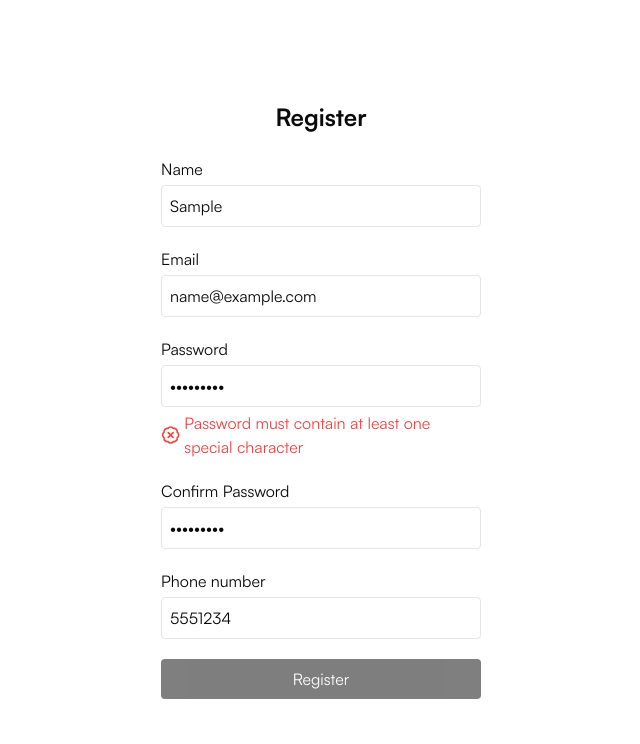
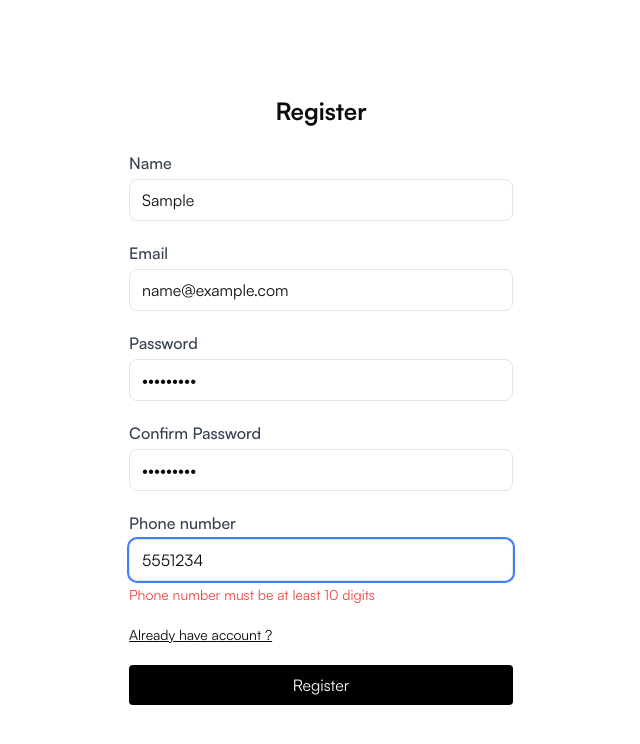
Before and after one commit to omargamal510/shopco, a Next.js app: page /register in a window 1280 px wide. Both pictures are taken after typing "Sample", "name@example.com", "Sample123", "Sample123", "5551234" into the empty fields and a click on the button "Register". Shown: the top 744 px of the page, without its empty margins (319-959 px from the left). Built offline with nearby package versions, Linux system fonts and the light colour scheme; no server answers; what @heroui/react would draw is missing.

Commit message:
[FIINSH , MODIFY] finish auth , modify general settings

```diff
--- a/package.json
+++ b/package.json
@@ -21,12 +21,13 @@
     "embla-carousel-react": "^8.6.0",
     "framer-motion": "^12.7.3",
     "heroui-cli": "^1.2.2",
+    "js-cookie": "^3.0.5",
     "lucide-react": "^0.488.0",
     "next": "15.3.0",
     "next-themes": "^0.4.6",
     "react": "^19.0.0",
     "react-dom": "^19.0.0",
-    "react-hook-form": "^7.62.0",
+    "react-hook-form": "^7.66.0",
     "swiper": "^11.2.6",
     "tailwind-merge": "^3.2.0",
     "tailwindcss-animate": "^1.0.7",
@@ -36,6 +37,7 @@
   "devDependencies": {
     "@eslint/eslintrc": "^3",
     "@tailwindcss/postcss": "^4",
+    "@types/js-cookie": "^3.0.6",
     "@types/node": "^20",
     "@types/react": "^19",
     "@types/react-dom": "^19",
--- /dev/null
+++ b/src/app/(auth)/login/login-schema.ts
@@ -0,0 +1,9 @@
+// 🧩 1. Define Zod schema
+import { z } from "zod";
+export const loginSchema = z.object({
+  email: z.string().email("Invalid email address"),
+  password: z
+    .string()
+    .min(6, "Password must be at least 6 characters")
+    .regex(/[A-Z]/, "Password must contain at least one uppercase letter"),
+});
--- a/src/app/(auth)/login/page.tsx
+++ b/src/app/(auth)/login/page.tsx
@@ -1,49 +1,175 @@
 "use client";
 
-import { loginAction } from "@/app/(auth)/auth-actions/login-action";
-import { LoginState } from "@/types/auth-types";
-import Spinner from "@/ui/Spinner";
-import { useActionState } from "react";
+import { loginSchema } from "@/app/(auth)/login/login-schema";
+import { LoginForm, RegisterForm } from "@/types/auth-types";
+import { zodResolver } from "@hookform/resolvers/zod";
+import { useEffect, useState } from "react";
+import { useForm, SubmitHandler } from "react-hook-form";
+import Cookies from "js-cookie";
+import { useRouter } from "next/navigation";
+import useAuthToken from "@/store/AuthStore";
+import Link from "next/link";
 
-export default function LoginPage() {
-  // initial state
+// 🧩 1. Define Zod schema
 
-  const [state, formAction, isPending] = useActionState<LoginState, FormData>(
-    loginAction,
-    { error: undefined, success: false, user: undefined, type: undefined }
+// 🧠 Infer the TypeScript type from Zod
+
+const Login = () => {
+  const [generalError, setGeneralError] = useState("");
+  const [successMessage, setSuccessMessage] = useState("");
+  const [loading, setLoading] = useState(false);
+  const router = useRouter();
+  const token = useAuthToken((state) => state.token);
+  const setToken = useAuthToken((state) => state.setToken);
+
+  // 🧩 2. Connect Zod schema with React Hook Form
+  const {
+    register,
+    handleSubmit,
+    formState: { errors },
+  } = useForm<LoginForm>({
+    resolver: zodResolver(loginSchema),
+    defaultValues: {
+      email: "",
+      password: "",
+    },
+  });
+
+  // 🧩 3. Handle form submit
+  const onSubmit: SubmitHandler<LoginForm> = async (data) => {
+    setGeneralError("");
+    setSuccessMessage("");
+    setLoading(true);
+
+    try {
+      const response = await fetch(
+        `${process.env.NEXT_PUBLIC_API_BASE_URL}api/v1/auth/signin`,
+        {
+          method: "POST",
+          headers: {
+            Accept: "application/json",
+            "Content-Type": "application/json",
+          },
+          body: JSON.stringify(data),
+        }
       );
 
+      const userData = await response.json();
+
+      if (!response.ok) {
+        throw new Error(userData.message || "Signup failed");
+      }
+
+      setSuccessMessage("Login successful! 🎉");
+      console.log("User registered:", userData);
+
+      // Optional redirect / token handling
+      Cookies.set("authToken", userData.token, { expires: 30 });
+      setToken(userData.token);
+      router.push("/");
+    } catch (err: any) {
+      setGeneralError(err.message || "Something went wrong, please try again.");
+    } finally {
+      setLoading(false);
+    }
+  };
+
+  // 🧩 4. UI
   return (
-    <div className="flex flex-col items-center justify-center h-screen">
-      <h2 className="text-2xl font-bold mb-6">Login</h2>
+    <div className="flex flex-col items-center justify-center h-screen px-4">
+      <h2 className="text-2xl font-bold mb-6">Register</h2>
 
-      <form action={formAction} className="flex flex-col gap-4 w-80">
+      <form
+        onSubmit={handleSubmit(onSubmit)}
+        className="flex flex-col gap-5 w-full max-w-sm"
+      >
+        {/* Name */}
+
+        {/* Email */}
+        <div className="flex flex-col">
+          <label htmlFor="email" className="mb-1 font-medium text-gray-700">
+            Email
+          </label>
           <input
+            {...register("email")}
+            id="email"
             type="email"
-          name="email"
-          placeholder="Email"
-          className="border rounded p-2"
-          required
+            placeholder="example@gmail.com"
+            className="border rounded-lg px-3 py-2 focus:outline-none focus:ring-2 focus:ring-blue-500"
           />
+          {errors.email && (
+            <p className="text-red-500 text-sm mt-1">{errors.email.message}</p>
+          )}
+        </div>
+
+        {/* Password */}
+        <div className="flex flex-col">
+          <label htmlFor="password" className="mb-1 font-medium text-gray-700">
+            Password
+          </label>
           <input
+            {...register("password")}
+            id="password"
             type="password"
-          name="password"
-          placeholder="Password"
-          className="border rounded p-2"
-          required
+            placeholder="Enter your password"
+            className="border rounded-lg px-3 py-2 focus:outline-none focus:ring-2 focus:ring-blue-500"
           />
+          {errors.password && (
+            <p className="text-red-500 text-sm mt-1">
+              {errors.password.message}
+            </p>
+          )}
+        </div>
 
+        <Link className="underline text-sm" href={"/register"}>
+          Create new account
+        </Link>
+
+        {/* Submit Button */}
         <button
           type="submit"
-          disabled={isPending}
+          disabled={loading}
           className="bg-black flex items-center justify-center text-white py-2 rounded hover:bg-gray-800 disabled:opacity-50"
         >
-          {isPending ? <Spinner /> : "Login"}
+          {loading ? (
+            <span className="flex items-center gap-2">
+              <svg
+                className="animate-spin h-5 w-5 text-white"
+                xmlns="http://www.w3.org/2000/svg"
+                fill="none"
+                viewBox="0 0 24 24"
+              >
+                <circle
+                  className="opacity-25"
+                  cx="12"
+                  cy="12"
+                  r="10"
+                  stroke="currentColor"
+                  strokeWidth="4"
+                ></circle>
+                <path
+                  className="opacity-75"
+                  fill="currentColor"
+                  d="M4 12a8 8 0 018-8v4l3-3-3-3v4a8 8 0 100 16v-4l-3 3 3 3v-4a8 8 0 01-8-8z"
+                ></path>
+              </svg>
+              Loading...
+            </span>
+          ) : (
+            "Login"
+          )}
         </button>
       </form>
 
-      {/* Errors */}
-      {state.error && <p className="text-red-500 mt-4">{state.error}</p>}
+      {generalError && (
+        <p className="text-red-500 text-center mt-4">{generalError}</p>
+      )}
+
+      {successMessage && (
+        <p className="text-green-600 text-center mt-4">{successMessage}</p>
+      )}
     </div>
   );
-}
+};
+
+export default Login;
--- a/src/app/(auth)/register/page.tsx
+++ b/src/app/(auth)/register/page.tsx
@@ -1,102 +1,221 @@
 "use client";
 
-import { registerInputData } from "@/app/(auth)/register/register-data";
-import registerAction from "@/app/(auth)/auth-actions/register-action";
-import { InputsInterface } from "@/types/auth-types";
-import InputError from "@/ui/InputError";
-import Spinner from "@/ui/Spinner";
-import { isValidEmail, isValidPassword } from "@/utils/auth-utils";
-import { BadgeX } from "lucide-react";
-import { useActionState, useRef, useState } from "react";
+import { registerSchema } from "@/app/(auth)/register/register-schema";
+import useAuthToken from "@/store/AuthStore";
+import { RegisterForm } from "@/types/auth-types";
+import { zodResolver } from "@hookform/resolvers/zod";
+import { useRouter } from "next/navigation";
+import { useState } from "react";
+import Cookies from "js-cookie";
+import { useForm, SubmitHandler } from "react-hook-form";
+import Link from "next/link";
 
 const Register = () => {
-  const [data, formAction, isPending] = useActionState(registerAction, {
-    error: undefined,
-    success: undefined,
+  const [generalError, setGeneralError] = useState("");
+  const [successMessage, setSuccessMessage] = useState("");
+  const [loading, setLoading] = useState(false);
+  const router = useRouter();
+  const setToken = useAuthToken((state) => state.setToken);
+
+  const {
+    register,
+    handleSubmit,
+    formState: { errors },
+  } = useForm<RegisterForm>({
+    resolver: zodResolver(registerSchema),
+    defaultValues: {
+      name: "",
+      email: "",
+      password: "",
+      rePassword: "",
+      phone: "",
+    },
   });
 
-  const [errors, setErrors] = useState<InputsInterface>({
-    name: null,
-    email: null,
-    password: null,
-    rePassword: null,
-    phone: null,
-  });
+  const onSubmit: SubmitHandler<RegisterForm> = async (data) => {
+    setGeneralError("");
+    setSuccessMessage("");
+    setLoading(true);
 
-  const inputsRef = useRef<(HTMLInputElement | null)[]>([]);
+    try {
+      const response = await fetch(
+        `${process.env.NEXT_PUBLIC_API_BASE_URL}api/v1/auth/signup`,
+        {
+          method: "POST",
+          headers: {
+            Accept: "application/json",
+            "Content-Type": "application/json",
+          },
+          body: JSON.stringify(data),
+        }
+      );
 
-  const handleErrorChange = () => {
-    const newErrors: InputsInterface = {
-      name:
-        (inputsRef.current[0]?.value ?? "").length === 0
-          ? null // don’t show error if empty
-          : (inputsRef.current[0]?.value ?? "").length < 3
-          ? "Name must be more than 2 characters"
-          : null,
+      const userData = await response.json();
 
-      email:
-        (inputsRef.current[1]?.value ?? "").length === 0
-          ? null
-          : isValidEmail(inputsRef.current[1]?.value ?? ""),
+      if (!response.ok) {
+        throw new Error(userData.message || "Signup failed");
+      }
 
-      password:
-        (inputsRef.current[2]?.value ?? "").length === 0
-          ? null
-          : isValidPassword(inputsRef.current[2]?.value ?? ""),
+      setSuccessMessage("Registration successful! 🎉");
+      console.log("User registered:", userData);
 
-      rePassword: errors.rePassword,
-      phone: errors.phone,
-    };
-
-    setErrors(newErrors);
+      Cookies.set("authToken", userData.token, { expires: 30 });
+      setToken(userData.token);
+      router.push("/");
+    } catch (err: any) {
+      setGeneralError(err.message || "Something went wrong, please try again.");
+    } finally {
+      setLoading(false);
+    }
   };
 
-  const isButtonDisabled: boolean =
-    isPending || Object.values(errors).some((error) => error !== null);
-
+  // 🧩 4. UI
   return (
-    <div className="flex flex-col items-center justify-center h-screen">
+    <div className="flex flex-col items-center justify-center h-screen px-4">
       <h2 className="text-2xl font-bold mb-6">Register</h2>
 
-      <form action={formAction} className="flex flex-col gap-5 w-80">
-        {registerInputData.map(({ type, name, placeholder, label }, index) => (
-          <div className="flex flex-col gap-1" key={index}>
-            <label>{label}</label>
-            <input
-              ref={(el) => {
-                if (el) inputsRef.current[index] = el;
-              }}
-              type={type}
-              name={name}
-              placeholder={placeholder}
-              onChange={() => handleErrorChange()}
-              className="border rounded p-2"
-              required
-            />
+      <form
+        onSubmit={handleSubmit(onSubmit)}
+        className="flex flex-col gap-5 w-full max-w-sm"
+      >
+        {/* Name */}
+        <div className="flex flex-col">
+          <label htmlFor="name" className="mb-1 font-medium text-gray-700">
+            Name
+          </label>
+          <input
+            {...register("name")}
+            id="name"
+            type="text"
+            placeholder="John Doe"
+            className="border rounded-lg px-3 py-2 focus:outline-none focus:ring-2 focus:ring-blue-500"
+          />
+          {errors.name && (
+            <p className="text-red-500 text-sm mt-1">{errors.name.message}</p>
+          )}
+        </div>
 
-            {errors[name as keyof InputsInterface] && (
-              <InputError error={errors[name as keyof InputsInterface]} />
-            )}
-          </div>
-        ))}
+        {/* Email */}
+        <div className="flex flex-col">
+          <label htmlFor="email" className="mb-1 font-medium text-gray-700">
+            Email
+          </label>
+          <input
+            {...register("email")}
+            id="email"
+            type="email"
+            placeholder="example@gmail.com"
+            className="border rounded-lg px-3 py-2 focus:outline-none focus:ring-2 focus:ring-blue-500"
+          />
+          {errors.email && (
+            <p className="text-red-500 text-sm mt-1">{errors.email.message}</p>
+          )}
+        </div>
 
+        {/* Password */}
+        <div className="flex flex-col">
+          <label htmlFor="password" className="mb-1 font-medium text-gray-700">
+            Password
+          </label>
+          <input
+            {...register("password")}
+            id="password"
+            type="password"
+            placeholder="Enter your password"
+            className="border rounded-lg px-3 py-2 focus:outline-none focus:ring-2 focus:ring-blue-500"
+          />
+          {errors.password && (
+            <p className="text-red-500 text-sm mt-1">
+              {errors.password.message}
+            </p>
+          )}
+        </div>
+
+        {/* Confirm Password */}
+        <div className="flex flex-col">
+          <label
+            htmlFor="rePassword"
+            className="mb-1 font-medium text-gray-700"
+          >
+            Confirm Password
+          </label>
+          <input
+            {...register("rePassword")}
+            id="rePassword"
+            type="password"
+            placeholder="Confirm your password"
+            className="border rounded-lg px-3 py-2 focus:outline-none focus:ring-2 focus:ring-blue-500"
+          />
+          {errors.rePassword && (
+            <p className="text-red-500 text-sm mt-1">
+              {errors.rePassword.message}
+            </p>
+          )}
+        </div>
+
+        {/* Phone */}
+        <div className="flex flex-col">
+          <label htmlFor="phone" className="mb-1 font-medium text-gray-700">
+            Phone number
+          </label>
+          <input
+            {...register("phone")}
+            id="phone"
+            type="tel"
+            placeholder="Enter your phone number"
+            className="border rounded-lg px-3 py-2 focus:outline-none focus:ring-2 focus:ring-blue-500"
+          />
+          {errors.phone && (
+            <p className="text-red-500 text-sm mt-1">{errors.phone.message}</p>
+          )}
+        </div>
+
+        <Link className="underline text-sm" href={"/login"}>
+          Already have account ?
+        </Link>
+
+        {/* Submit Button */}
         <button
           type="submit"
-          disabled={isButtonDisabled}
+          disabled={loading}
           className="bg-black flex items-center justify-center text-white py-2 rounded hover:bg-gray-800 disabled:opacity-50"
         >
-          {isPending ? <Spinner /> : "Register"}
+          {loading ? (
+            <span className="flex items-center gap-2">
+              <svg
+                className="animate-spin h-5 w-5 text-white"
+                xmlns="http://www.w3.org/2000/svg"
+                fill="none"
+                viewBox="0 0 24 24"
+              >
+                <circle
+                  className="opacity-25"
+                  cx="12"
+                  cy="12"
+                  r="10"
+                  stroke="currentColor"
+                  strokeWidth="4"
+                ></circle>
+                <path
+                  className="opacity-75"
+                  fill="currentColor"
+                  d="M4 12a8 8 0 018-8v4l3-3-3-3v4a8 8 0 100 16v-4l-3 3 3 3v-4a8 8 0 01-8-8z"
+                ></path>
+              </svg>
+              Loading...
+            </span>
+          ) : (
+            "Register"
+          )}
         </button>
       </form>
 
-      {/* Errors */}
+      {generalError && (
+        <p className="text-red-500 text-center mt-4">{generalError}</p>
+      )}
 
-      {data.error ? (
-        <p className="text-red-500 mt-4 flex gap-1 items-center justify-center">
-          <BadgeX /> {data.error}
-        </p>
-      ) : (
-        ""
+      {successMessage && (
+        <p className="text-green-600 text-center mt-4">{successMessage}</p>
       )}
     </div>
   );
--- a/src/app/(site)/page.tsx
+++ b/src/app/(site)/page.tsx
@@ -10,6 +10,7 @@ export default function Home() {
     <div className="flex flex-col">
       <Hero />
       <HomeBrands />
+
       <div className="flex flex-col gap-20 px-20 pb-20">
         <HomeNewArrivals />
         <HomeTopSelling />
--- /dev/null
+++ b/src/app/loading.tsx
@@ -0,0 +1,5 @@
+function Loading() {
+  return <div className="bg-black h-screen fixed z-10 w-full">loading...</div>;
+}
+
+export default Loading;
--- /dev/null
+++ b/src/store/AuthStore.tsx
@@ -0,0 +1,12 @@
+import { AuthTokenStore } from "@/types/auth-types";
+import { create } from "zustand";
+import Cookies from "js-cookie";
+
+const tokenCookie = Cookies.get("authToken") || "";
+
+const useAuthToken = create<AuthTokenStore>((set) => ({
+  token: tokenCookie,
+  setToken: (newToken) => set({ token: newToken }),
+}));
+
+export default useAuthToken;
```
Also changed, not shown: src/app/(auth)/register/register-schema.ts (+11 -7 lines), src/components/Navbar/Navbar.tsx (+15 -7 lines), src/middleware.ts (added, +24 -0 lines), src/types/auth-types.ts (+12 -0 lines), src/app/(auth)/register/register-service.ts (added), 1 other file (tests, documents, lock files or other folders). Lines whose indentation alone changed are shown as unchanged.
